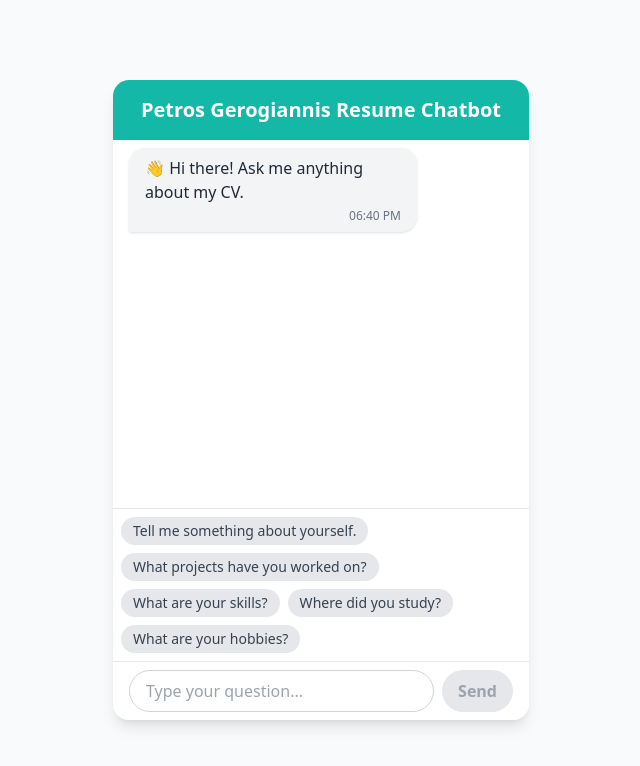
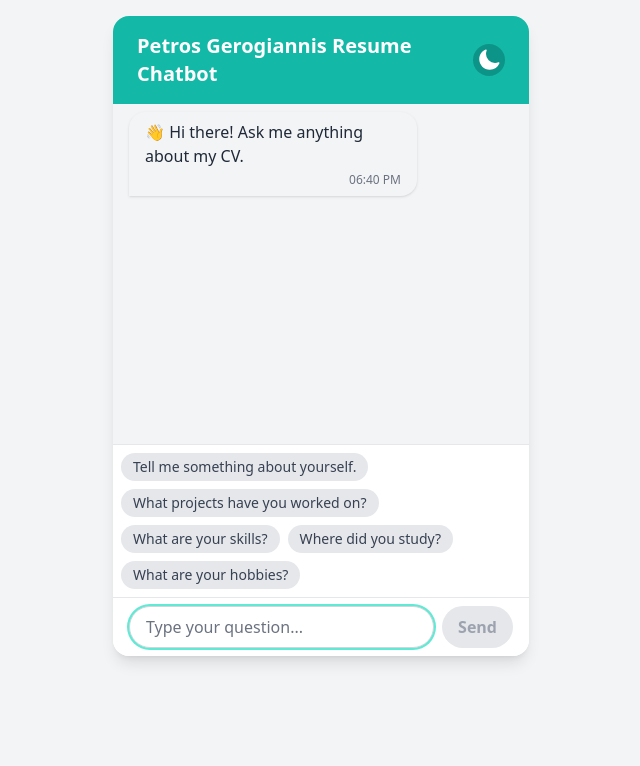
Before and after one commit to petrosg8/resume_chatbot, a React (Vite) app in the folder frontend/: page / in a window 1280 px wide. Shown: the top 766 px of the page, without its empty margins (319-959 px from the left). Built offline with nearby package versions, Linux system fonts and the light colour scheme.

Commit message:
Added Light & Dark mode

```diff
--- a/frontend/index.html
+++ b/frontend/index.html
@@ -4,6 +4,7 @@
     <meta charset="UTF-8" />
     <meta name="viewport" content="width=device-width, initial-scale=1.0" />
     <title>Petros Gerogiannis Resume Chatbot</title>
+
   </head>
 
   <body class="bg-gray-100">
--- a/frontend/src/components/ChatBot.jsx
+++ b/frontend/src/components/ChatBot.jsx
@@ -2,84 +2,113 @@
 
 import React, { useState, useRef, useEffect } from "react";
 import axios from "axios";
+import { SunIcon, MoonIcon } from "@heroicons/react/24/solid";
 import MessageList from "./MessageList";
 import SampleQuestions from "./SampleQuestions";
 import MessageInput from "./MessageInput";
 
 export default function ChatBot() {
-  // messages: array of { sender: "user" | "bot", text: string }
+  //  Theme state (light/dark), persisted in localStorage
+  const [isDark, setIsDark] = useState(() => {
+    const stored = localStorage.getItem("theme");
+    if (stored === "dark") return true;
+    if (stored === "light") return false;
+    return window.matchMedia("(prefers-color-scheme: dark)").matches;
+  });
+
+  //  When isDark changes, toggle 'dark' class on <html> and store preference
+  useEffect(() => {
+    const root = window.document.documentElement;
+    if (isDark) {
+      root.classList.add("dark");
+      localStorage.setItem("theme", "dark");
+    } else {
+      root.classList.remove("dark");
+      localStorage.setItem("theme", "light");
+    }
+  }, [isDark]);
+
+  //  Helper to toggle theme
+  function toggleTheme() {
+    setIsDark((prev) => !prev);
+  }
+
+  //  Chat messages state: { sender: "user"|"bot", text: string, time: "HH:MM" }
   const [messages, setMessages] = useState([
     {
       sender: "bot",
       text: "👋 Hi there! Ask me anything about my CV.",
       time: new Date().toLocaleTimeString([], { hour: "2-digit", minute: "2-digit" }),
     },
-  ])
+  ]);
 
-  // Reference to auto-scroll to bottom
   const bottomRef = useRef(null);
 
-  // Whenever messages change, scroll to the bottom:
+  //  Scroll down on every new message
   useEffect(() => {
     bottomRef.current?.scrollIntoView({ behavior: "smooth" });
   }, [messages]);
 
-   // Utility to get a “HH:MM” timestamp
+  //  Utility to get current time as "HH:MM"
   function getTimestamp() {
     return new Date().toLocaleTimeString([], { hour: "2-digit", minute: "2-digit" });
   }
 
-  // Called when user types OR clicks a sample question
+  //  When user sends a prompt (typed or clicked), update state and call backend
   async function handleSend(userText) {
     if (!userText.trim()) return;
+    const now = getTimestamp();
 
-    // Add the user's message with timestamp
-    const userMsg = {
-      sender: "user",
-      text: userText.trim(),
-      time: getTimestamp(),
-    };
-    setMessages((prev) => [...prev, userMsg]);
+    //  Append user message
+    setMessages((prev) => [
+      ...prev,
+      { sender: "user", text: userText.trim(), time: now },
+    ]);
 
-    // Add a “thinking” placeholder with timestamp
-    const thinkingMsg = {
-        sender: "bot",
-        text: "🤖 Thinking...",
-        time: getTimestamp(),
-      };
-      setMessages((prev) => [...prev, thinkingMsg]);
+    //  Append "thinking" placeholder
+    setMessages((prev) => [
+      ...prev,
+      { sender: "bot", text: "🤖 Thinking...", time: now },
+    ]);
 
     try {
-        // Send POST to Flask backend
+      //  POST to Flask /chat
       const response = await axios.post("http://127.0.0.1:5000/chat", {
         prompt: userText.trim(),
       });
 
       const botReplyText = response.data.reply || "Sorry, no reply received.";
-        const botMsg = {
-          sender: "bot",
-          text: botReplyText,
-          time: getTimestamp(),
-        };
+      const replyTimestamp = getTimestamp();
+      const botMsg = { sender: "bot", text: botReplyText, time: replyTimestamp };
 
-        //  Replace the thinking placeholder with actual botReply
+      //  Replace only the last "thinking" placeholder with real reply
       setMessages((prev) => {
-          // Filter out exactly the last “🤖 Thinking...” placeholder
         const withoutPlaceholder = prev.filter(
-            (msg, idx) => !(msg.sender === "bot" && msg.text === "🤖 Thinking..." && idx === prev.length - 1)
+          (msg, idx) =>
+            !(
+              msg.sender === "bot" &&
+              msg.text === "🤖 Thinking..." &&
+              idx === prev.length - 1
+            )
         );
         return [...withoutPlaceholder, botMsg];
       });
     } catch (err) {
       console.error("Error fetching reply:", err);
+      const errorTimestamp = getTimestamp();
       const errorMsg = {
         sender: "bot",
         text: "😕 Oops! Something went wrong. Please try again.",
-          time: getTimestamp(),
+        time: errorTimestamp,
       };
       setMessages((prev) => {
         const withoutPlaceholder = prev.filter(
-            (msg, idx) => !(msg.sender === "bot" && msg.text === "🤖 Thinking..." && idx === prev.length - 1)
+          (msg, idx) =>
+            !(
+              msg.sender === "bot" &&
+              msg.text === "🤖 Thinking..." &&
+              idx === prev.length - 1
+            )
         );
         return [...withoutPlaceholder, errorMsg];
       });
@@ -88,40 +117,44 @@ export default function ChatBot() {
 
   return (
     <div className="flex-1 flex flex-col h-full">
-      {/* ─── SCROLLABLE REGION ────────────────────────────────────────────── */}
+      {/* ─────────────── Scrollable region with sticky header ─────────────── */}
+      <div className="h-0 flex-1 overflow-y-auto chat-scrollbar bg-gray-100 dark:bg-gray-900 scroll-smooth">
         {/*
-        - h-0 flex-1: forces this div to occupy exactly the “leftover” space.
-        - overflow-y-auto: only *this* area scrolls vertically.
-        - scroll-smooth: smooth scrolling when new messages appear.
+          Sticky header inside the scroll area:
+          - bg-teal-500 (light) / dark:bg-teal-700 (dark)
+          - px-6 py-4 for padding
+          - flex justify-between to place title and toggle on same line
+          - z-10 so it stays above the messages
         */}
-      <div className="h-0 flex-1 overflow-y-auto scroll-smooth">
-        {/*
-          ──────────────────── Sticky Header ────────────────────
-          - sticky top-0: pins this header to the top of the scroll container.
-          - z-10: ensures it sits above the messages as they scroll under it.
-          - bg-teal-500: teal background
-          - px-6 py-4: padding
-        */}
-        <div className="sticky top-0 z-10 bg-teal-500 px-6 py-4">
-          <h1 className="text-white text-xl font-semibold text-center">
-            Petros Gerogiannis Resume Chatbot
-          </h1>
+        <div className="sticky top-0 z-10 bg-teal-500 dark:bg-teal-700 px-6 py-4 flex items-center justify-between">
+          <h1 className="text-white text-xl font-semibold">Petros Gerogiannis Resume Chatbot</h1>
+          <button
+            onClick={toggleTheme}
+            className="p-1 rounded-full bg-teal-600 hover:bg-teal-700 focus:outline-none focus:ring-2 focus:ring-offset-2 focus:ring-teal-300"
+            aria-label="Toggle dark mode"
+          >
+            {isDark ? (
+              <SunIcon className="h-6 w-6 text-white" />
+            ) : (
+              <MoonIcon className="h-6 w-6 text-white" />
+            )}
+          </button>
         </div>
 
-        {}
+        {/* ─────────────── Messages List ─────────────── */}
         <div className="px-4 py-2">
           <MessageList messages={messages} />
           <div ref={bottomRef} />
         </div>
       </div>
 
-      {/* ───  Sample Questions Row (never scrolls) ────────────────────────── */}
-      <div className="border-t border-gray-200 p-2 bg-white">
+      {/* ─────────────── Sample Questions Row ─────────────── */}
+      <div className="border-t border-gray-200 dark:border-gray-700 p-2 bg-white dark:bg-gray-800">
         <SampleQuestions onAsk={handleSend} />
       </div>
 
-      {/* ─── 4) Input Area (never scrolls) ─────────────────────────────────── */}
-      <div className="border-t border-gray-200 px-4 py-2 bg-white">
+      {/* ─────────────── Input Area ─────────────── */}
+      <div className="border-t border-gray-200 dark:border-gray-700 px-4 py-2 bg-white dark:bg-gray-800">
         <MessageInput onSend={handleSend} />
       </div>
     </div>
--- a/frontend/src/components/MessageInput.jsx
+++ b/frontend/src/components/MessageInput.jsx
@@ -1,25 +1,35 @@
 // frontend/src/components/MessageInput.jsx
-import React, { useState } from "react";
+import React, { useState, useRef, useEffect } from "react";
 
 export default function MessageInput({ onSend }) {
   const [text, setText] = useState("");
+  const inputRef = useRef(null);
+
+  useEffect(() => {
+    inputRef.current?.focus();
+  }, []);
 
   function handleSubmit(e) {
     e.preventDefault();
     if (!text.trim()) return;
     onSend(text.trim());
     setText("");
+    inputRef.current.focus();
   }
 
   return (
     <form onSubmit={handleSubmit} className="flex space-x-2">
       <input
+        ref={inputRef}
         type="text"
         placeholder="Type your question..."
         value={text}
         onChange={(e) => setText(e.target.value)}
         className="flex-1 px-4 py-2 border border-gray-300 rounded-full
-                   focus:outline-none focus:ring-2 focus:ring-teal-300"
+                   bg-white text-gray-900 placeholder-gray-500
+                   focus:outline-none focus:ring-2 focus:ring-teal-300
+                   dark:bg-gray-700 dark:text-gray-100 dark:placeholder-gray-400
+                   dark:border-gray-600"
       />
       <button
         type="submit"
@@ -29,7 +39,9 @@ export default function MessageInput({ onSend }) {
             text.trim()
               ? "bg-teal-500 text-white hover:bg-teal-600"
               : "bg-gray-200 text-gray-400 cursor-not-allowed"
-          }`}
+          }
+          dark:disabled:bg-gray-700 dark:disabled:text-gray-500
+        `}
       >
         Send
       </button>
--- a/frontend/src/components/SampleQuestions.jsx
+++ b/frontend/src/components/SampleQuestions.jsx
@@ -1,4 +1,5 @@
 // frontend/src/components/SampleQuestions.jsx
+
 import React from "react";
 
 export default function SampleQuestions({ onAsk }) {
@@ -16,7 +17,9 @@ export default function SampleQuestions({ onAsk }) {
         <button
           key={idx}
           onClick={() => onAsk(q)}
-          className="px-3 py-1 bg-gray-200 text-gray-700 rounded-full text-sm hover:bg-gray-300 transition"
+          className="px-3 py-1 bg-gray-200 text-gray-700 rounded-full text-sm
+                     hover:bg-gray-300 transition
+                     dark:bg-gray-700 dark:text-gray-200 dark:hover:bg-gray-600"
         >
           {q}
         </button>
--- a/frontend/src/styles/index.css
+++ b/frontend/src/styles/index.css
@@ -5,16 +5,43 @@
 @tailwind utilities;
 
 
-html,
-body,
+html {
+  height: 100%;
+  background-color: theme("colors.gray.50");
+}
+body {
+  height: 100%;
+  margin: 0;
+  display: flex;
+  align-items: center;
+  justify-content: center;
+  background-color: inherit;
+}
 #root {
-  @apply bg-gray-50 dark:bg-gray-900 min-h-screen flex items-center justify-center;
+  height: 100%;
+  background-color: inherit;
 }
 
+.dark html {
+  background-color: theme("colors.gray.900");
+}
+.dark body {
+  background-color: inherit;
+}
+.dark #root {
+  background-color: inherit;
+}
+
+/* ───────────────────────────────────────────────────────────────
+   Smooth‐scrolling utility
+──────────────────────────────────────────────────────────────── */
 .scroll-smooth {
   scroll-behavior: smooth;
 }
 
+/* ───────────────────────────────────────────────────────────────
+   Custom scrollbar (light/dark thumb)
+──────────────────────────────────────────────────────────────── */
 .chat-scrollbar::-webkit-scrollbar {
   width: 6px;
 }
@@ -25,7 +52,7 @@ body,
 .chat-scrollbar::-webkit-scrollbar-thumb {
   @apply bg-gray-300 rounded;
 }
-/* Dark‐mode thumb (overrides) */
+/* Dark‐mode thumb override */
 .dark .chat-scrollbar::-webkit-scrollbar-thumb {
   @apply bg-gray-600 rounded;
 }
```
Also changed, not shown: frontend/src/App.jsx (+5 -8 lines), frontend/src/components/MessageList.jsx (+5 -5 lines). Lines whose indentation alone changed are shown as unchanged.
